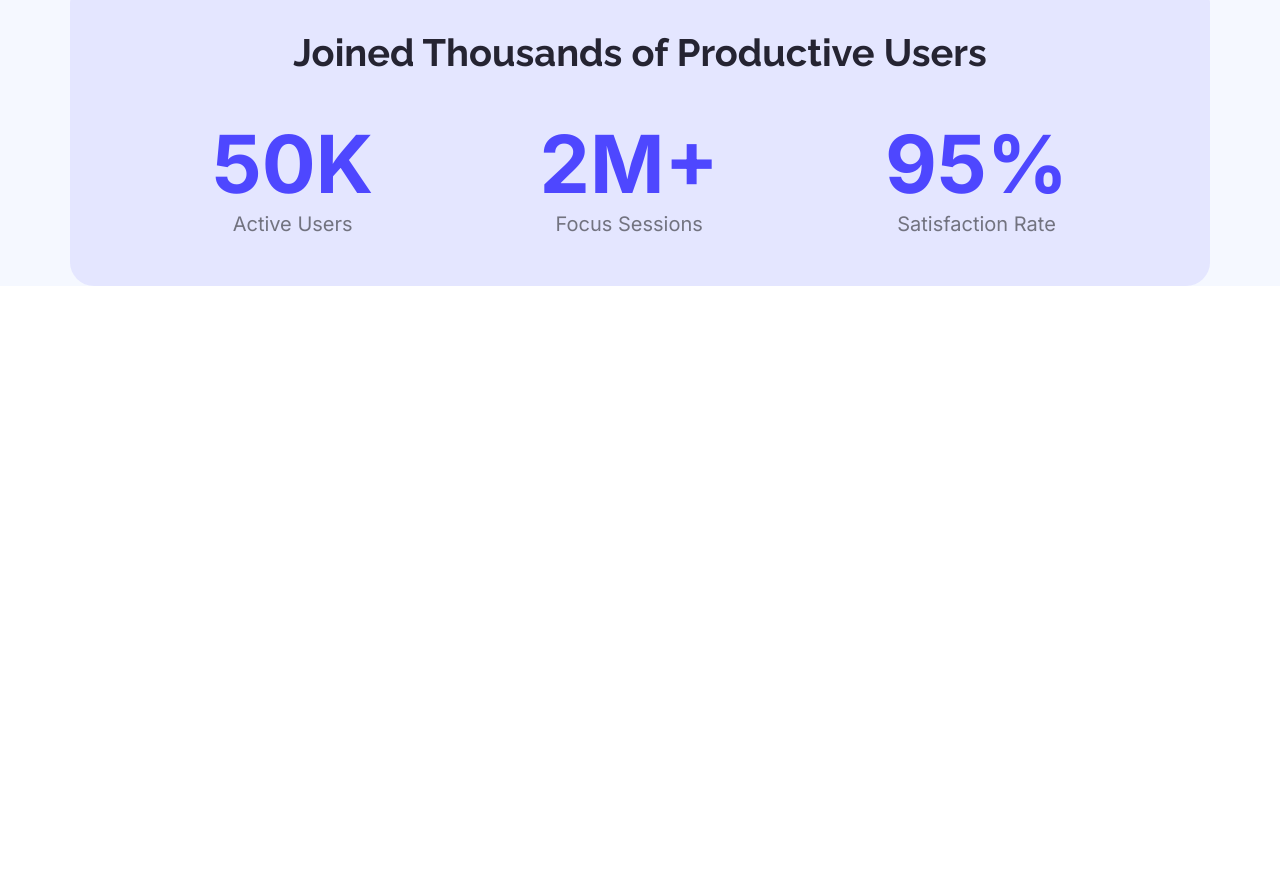
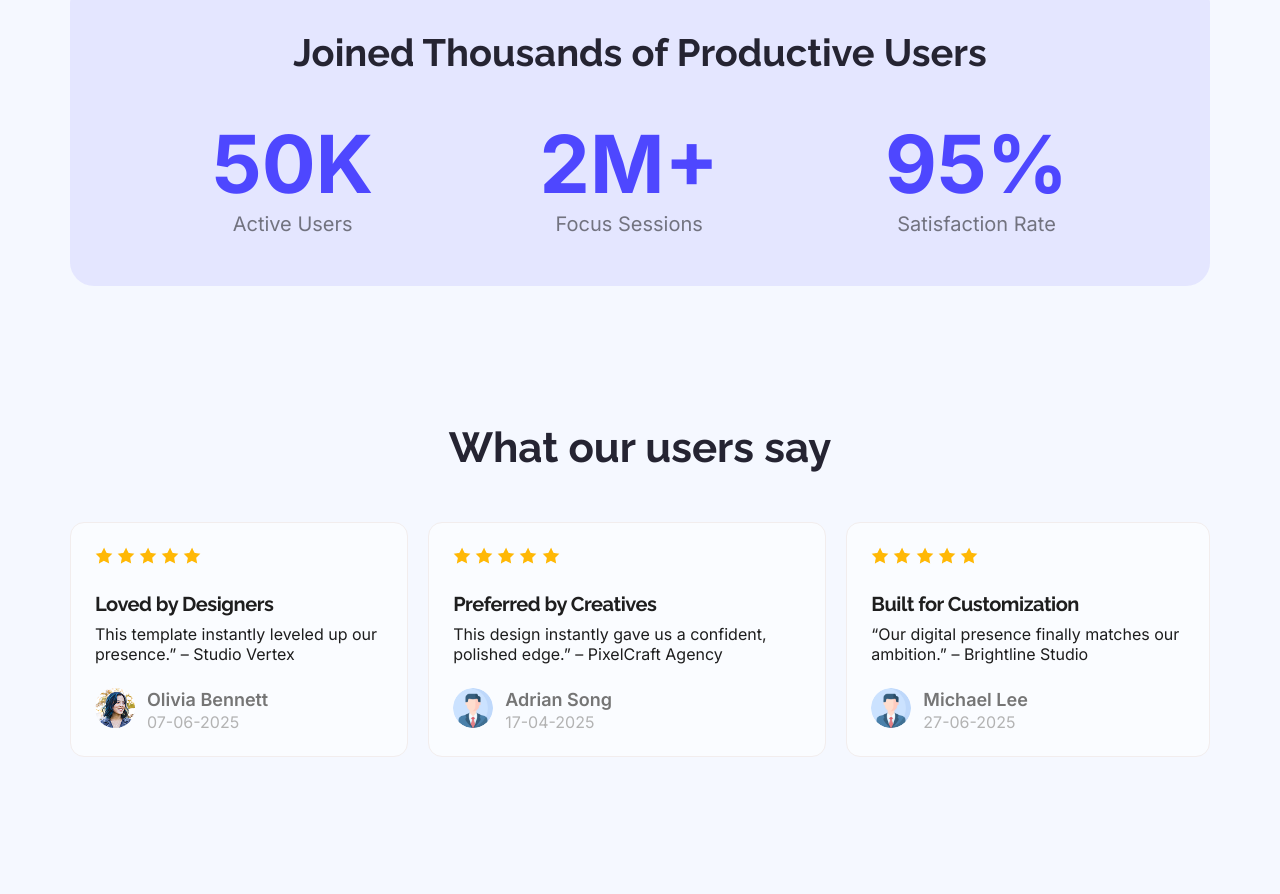
Before and after one commit to rafiultalukdar1/first-assignment, a plain HTML site: page index.html in a window 1280 px wide. Shown: the part 1270-2164 px from the top of the page. Before the commit the page ends 1556 px from the top, so only its background shows below. Drawn offline with Linux system fonts and the light colour scheme.

Commit message:
added review section

```diff
--- a/index.html
+++ b/index.html
@@ -73,6 +73,78 @@
          </section>
         <!-- productive section end here -->
 
+        <!-- review section start here -->
+         <section class="review-section">
+            <div class="container">
+                <div class="review-heading">
+                    <h2>What our users say</h2>
+                </div>
+                <div class="review-items">
+                    <div class="review-single-items">
+                        <ul>
+                            <li><img src="images/icon-star.png" alt=""></li>
+                            <li><img src="images/icon-star.png" alt=""></li>
+                            <li><img src="images/icon-star.png" alt=""></li>
+                            <li><img src="images/icon-star.png" alt=""></li>
+                            <li><img src="images/icon-star.png" alt=""></li>
+                        </ul>
+                        <h4>Loved by Designers</h4>
+                        <p>This template instantly leveled up our presence.” – Studio Vertex</p>
+                        <div class="review-items-profile">
+                            <div>
+                                <img src="images/avatar.png" alt="">
+                            </div>
+                            <div>
+                                <h6>Olivia Bennett</h6>
+                                <p>07-06-2025</p>
+                            </div>
+                        </div>
+                    </div>
+                    <div class="review-single-items">
+                        <ul>
+                            <li><img src="images/icon-star.png" alt=""></li>
+                            <li><img src="images/icon-star.png" alt=""></li>
+                            <li><img src="images/icon-star.png" alt=""></li>
+                            <li><img src="images/icon-star.png" alt=""></li>
+                            <li><img src="images/icon-star.png" alt=""></li>
+                        </ul>
+                        <h4>Preferred by Creatives</h4>
+                        <p>This design instantly gave us a confident, polished edge.” – PixelCraft Agency</p>
+                        <div class="review-items-profile">
+                            <div>
+                                <img src="images/profile.png" alt="">
+                            </div>
+                            <div>
+                                <h6>Adrian Song</h6>
+                                <p>17-04-2025</p>
+                            </div>
+                        </div>
+                    </div>
+                    <div class="review-single-items">
+                        <ul>
+                            <li><img src="images/icon-star.png" alt=""></li>
+                            <li><img src="images/icon-star.png" alt=""></li>
+                            <li><img src="images/icon-star.png" alt=""></li>
+                            <li><img src="images/icon-star.png" alt=""></li>
+                            <li><img src="images/icon-star.png" alt=""></li>
+                        </ul>
+                        <h4>Built for Customization</h4>
+                        <p>“Our digital presence finally matches our ambition.” – Brightline Studio</p>
+                        <div class="review-items-profile">
+                            <div>
+                                <img src="images/profile.png" alt="">
+                            </div>
+                            <div>
+                                <h6>Michael Lee</h6>
+                                <p>27-06-2025</p>
+                            </div>
+                        </div>
+                    </div>
+                </div>
+            </div>
+         </section>
+        <!-- review section end here -->
+
 
 
 
--- a/style.css
+++ b/style.css
@@ -187,3 +187,80 @@ button:hover {
     font-size: 20px;
     font-weight: 400;
 }
+
+
+/* review section here */
+
+.review-section {
+    padding: 137px 0;
+    background: #F5F8FF;
+}
+
+.review-heading h2 {
+    color: #252432;
+    text-align: center;
+    font-size: 42px;
+    font-weight: 700;
+}
+
+.review-items {
+    padding-top: 50px;
+    display: flex;
+    justify-content: space-between;
+    gap: 20px;
+}
+
+.review-single-items {
+    padding: 24px;
+    border-radius: 14px;
+    border: 0.8px solid #F2EDED;
+    background: #FAFCFF;
+}
+
+.review-single-items ul li {
+    list-style: none;
+    display: inline-block;
+}
+
+.review-single-items h4 {
+    padding-top: 24px;
+    font-size: 20px;
+    color: #1E1E1E;
+    margin-bottom: 8px;
+    line-height: 120%;
+    letter-spacing: -0.48px;
+}
+
+.review-single-items p {
+    font-size: 16px;
+    color: #1D1D1D;
+    font-family: var(--interFont);
+}
+
+.review-items-profile {
+    padding-top: 24px;
+    display: flex;
+    align-items: center;
+    gap: 12px;
+}
+
+.review-items-profile img {
+    height: 40px;
+    width: 40px;
+    object-fit: cover;
+    border-radius: 50%;
+}
+
+.review-items-profile h6 {
+    font-size: 18px;
+    color: #757575;
+    font-weight: 600;
+    font-family: var(--interFont);
+}
+
+.review-items-profile p {
+    padding-top: 2px;
+    font-size: 16px;
+    color: #B3B3B3;
+    font-family: var(--interFont);
+}
```
